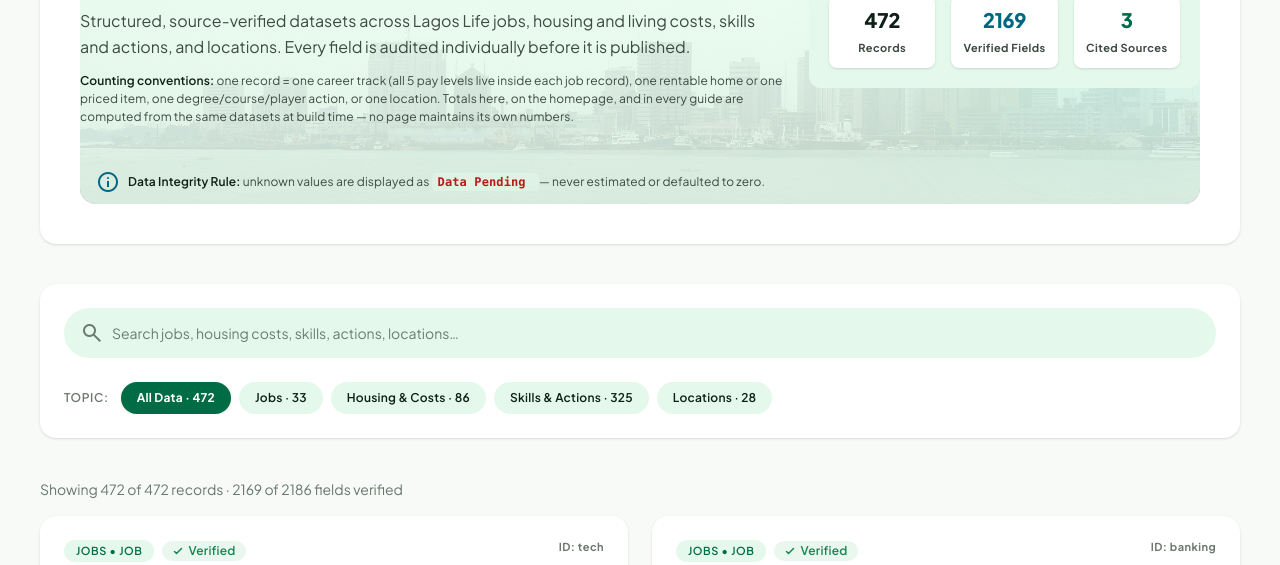
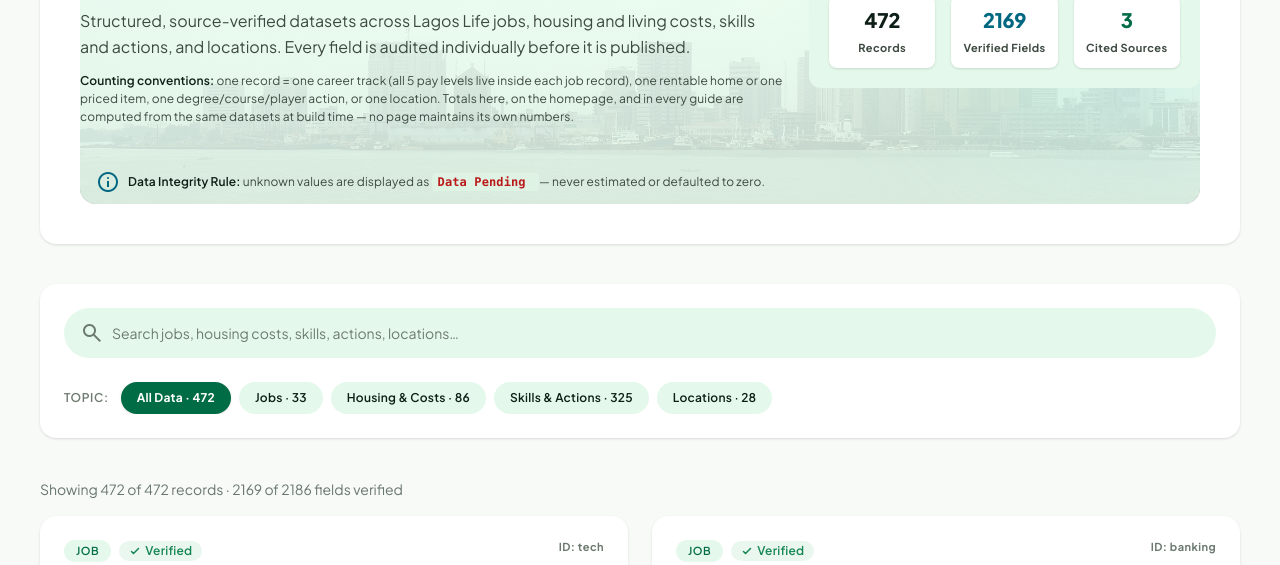
Before and after one commit to youyouguoke/LagosLifeGuide, an Astro site: page /game-data in a window 1280 px wide. Shown: the part 235-800 px from the top of the page. Built offline with nearby package versions, Linux system fonts and the light colour scheme; Astro itself is replaced by a stand-in of ours; a script that the page names is missing.

Commit message:
ui(game-data): card header shows only type label (drop duplicated collection prefix)

```diff
--- a/src/components/DataRecordCard.astro
+++ b/src/components/DataRecordCard.astro
@@ -46,7 +46,7 @@ const shownKeyFields = keyFields.slice(0, 3);
     <div class="mb-4 flex items-start justify-between gap-3">
       <div class="flex flex-wrap items-center gap-2">
         <span class="inline-flex items-center gap-1 rounded-full bg-surface-container-low px-3 py-1 font-label-sm text-label-sm font-semibold uppercase tracking-wider text-primary">
-          {chipLabel} • {typeLabel}
+          {typeLabel}
         </span>
         <VerificationBadge status={status} />
       </div>
```
